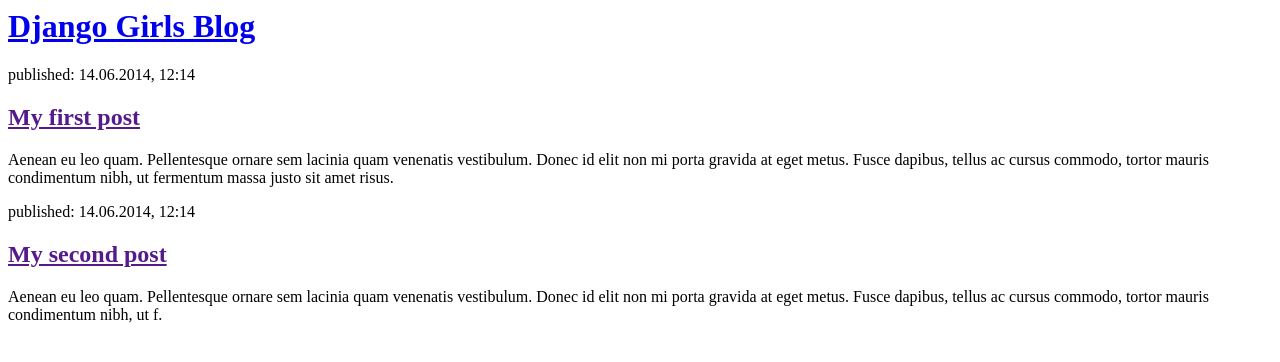
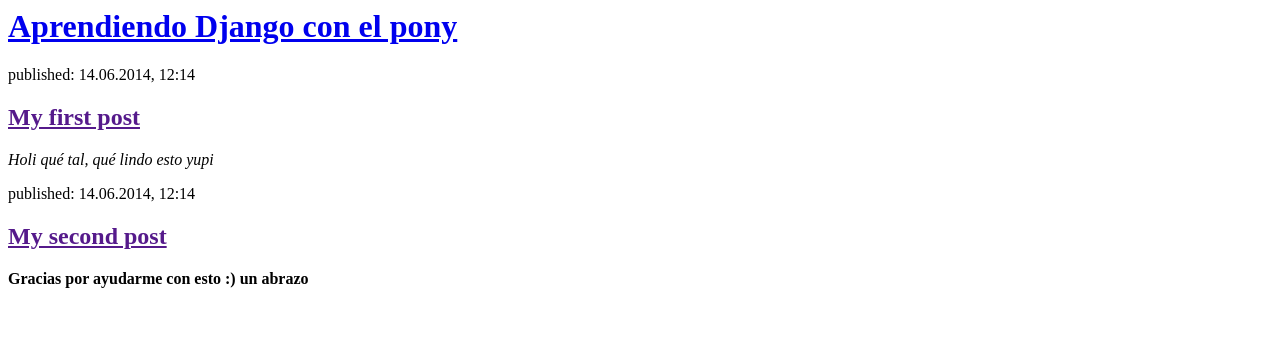
Before and after one commit to elisa-a-v/my-first-blog, a Django app: page / in a window 1280 px wide. Shown: the top 362 px of the page. Run offline with Django 3.2, Linux system fonts and the light colour scheme.

Commit message:
Cambié el código HTML del sitio

```diff
--- a/blog/templates/blog/post_list.html
+++ b/blog/templates/blog/post_list.html
@@ -1,22 +1,22 @@
 <html>
     <head>
-        <title>Django Girls blog</title>
+        <title>Muere Piñechet</title>
     </head>
     <body>
         <div>
-            <h1><a href="/">Django Girls Blog</a></h1>
+            <h1><a href="/">Aprendiendo Django con el pony</a></h1>
         </div>
 
         <div>
             <p>published: 14.06.2014, 12:14</p>
             <h2><a href="">My first post</a></h2>
-            <p>Aenean eu leo quam. Pellentesque ornare sem lacinia quam venenatis vestibulum. Donec id elit non mi porta gravida at eget metus. Fusce dapibus, tellus ac cursus commodo, tortor mauris condimentum nibh, ut fermentum massa justo sit amet risus.</p>
+            <cite>Holi qué tal, qué lindo esto yupi</cite>
         </div>
 
         <div>
             <p>published: 14.06.2014, 12:14</p>
             <h2><a href="">My second post</a></h2>
-            <p>Aenean eu leo quam. Pellentesque ornare sem lacinia quam venenatis vestibulum. Donec id elit non mi porta gravida at eget metus. Fusce dapibus, tellus ac cursus commodo, tortor mauris condimentum nibh, ut f.</p>
+            <strong>Gracias por ayudarme con esto :) un abrazo</strong>
         </div>
     </body>
 </html>
```
